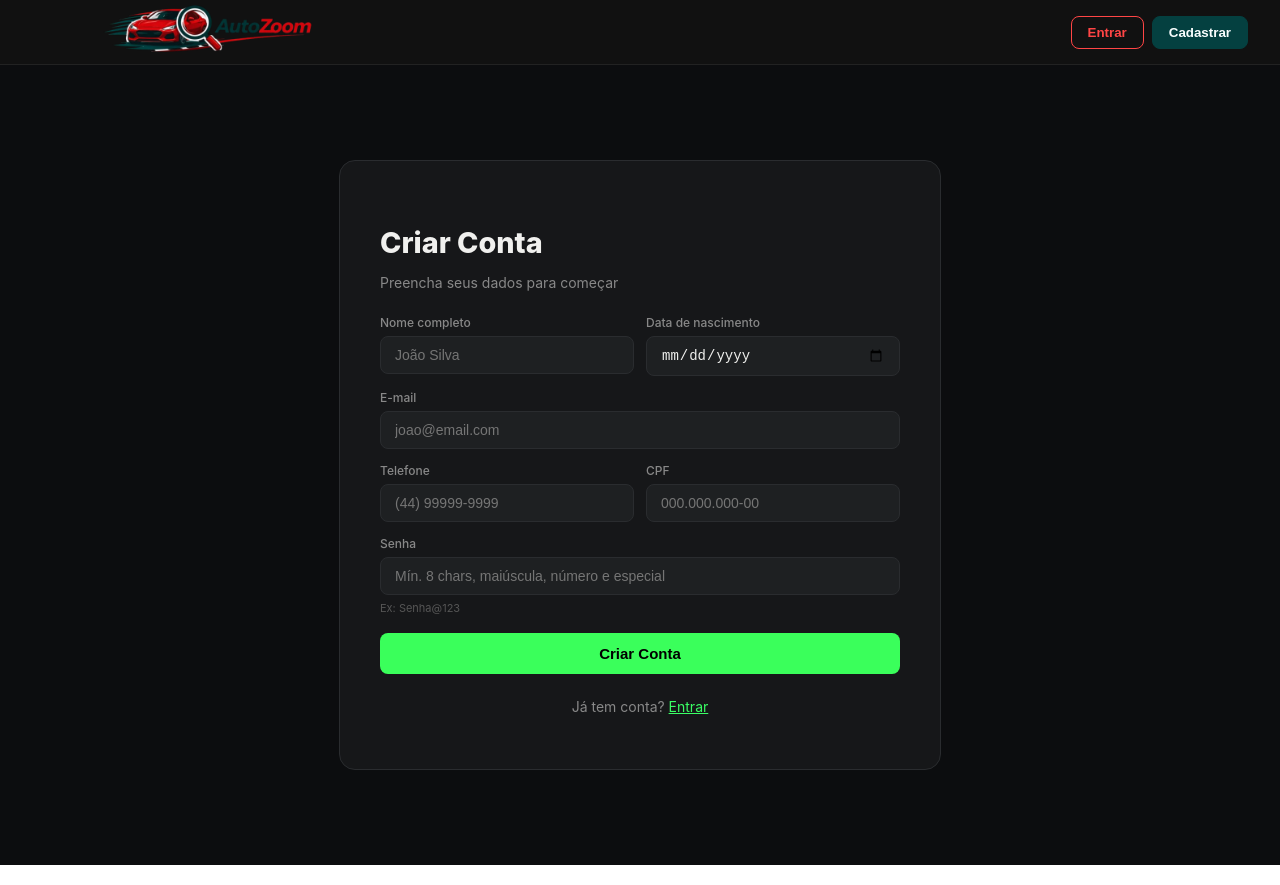
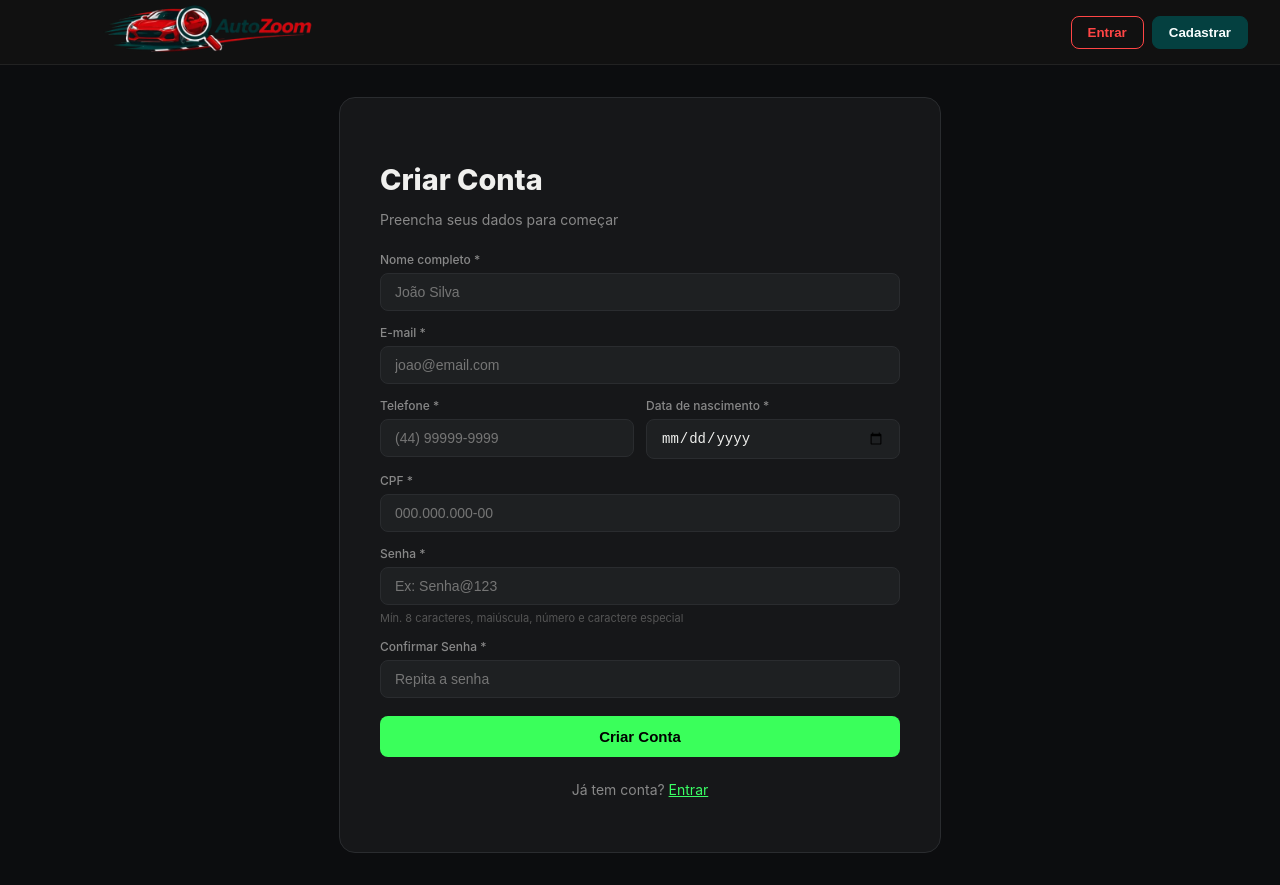
Before and after one commit to Joaoterminus3110/autozuum-frontend, a React (Create React App) app: page /register in a window 1280 px wide. Built offline with nearby package versions, Linux system fonts and the light colour scheme.

Commit message:
Captação de erros

```diff
--- a/src/pages/RegisterPage.css
+++ b/src/pages/RegisterPage.css
@@ -2,7 +2,11 @@
   min-height: 100vh;
   background: #0c0d0f;
 }
-
+.register-field-error {
+  font-size: 11px;
+  color: #ff4545;
+  margin-top: 2px;
+}
 .register-center {
   display: flex;
   justify-content: center;
--- a/src/pages/RegisterPage.jsx
+++ b/src/pages/RegisterPage.jsx
@@ -10,30 +10,109 @@ export default function RegisterPage({ onNavigate, currentUser }) {
     phone: "",
     birthDate: "",
     cpf: "",
-    password_hash: "",
+    password: "",
+    confirmPassword: "",
   });
-
-  const [error, setError] = useState("");
+  const [errors, setErrors] = useState({});
+  const [globalError, setGlobalError] = useState("");
   const [loading, setLoading] = useState(false);
 
   const handle = (e) => {
     setForm({ ...form, [e.target.name]: e.target.value });
+    setErrors({ ...errors, [e.target.name]: "" });
+  };
+
+  // ─── Validação local antes de enviar ──────────────────────────────────────
+  const validate = () => {
+    const newErrors = {};
+
+    if (!form.name.trim()) newErrors.name = "Nome é obrigatório.";
+
+    if (!form.email.includes("@"))
+      newErrors.email = "Digite um e-mail válido. Ex: joao@gmail.com";
+
+    if (!form.phone.trim()) newErrors.phone = "Telefone é obrigatório.";
+
+    const cpfRegex = /^\d{3}\.\d{3}\.\d{3}-\d{2}$|^\d{11}$/;
+    if (!cpfRegex.test(form.cpf))
+      newErrors.cpf = "CPF inválido. Use o formato 000.000.000-00";
+
+    if (!form.birthDate) {
+      newErrors.birthDate = "Data de nascimento é obrigatória.";
+    } else {
+      const age = Math.floor(
+        (Date.now() - new Date(form.birthDate)) /
+          (1000 * 60 * 60 * 24 * 365.25),
+      );
+      if (age < 18)
+        newErrors.birthDate =
+          "Você precisa ter 18 anos ou mais para se cadastrar.";
+    }
+
+    const passwordRegex =
+      /^(?=.*[a-z])(?=.*[A-Z])(?=.*\d)(?=.*[@$!%*?&])[A-Za-z\d@$!%*?&]{8,}$/;
+    if (!passwordRegex.test(form.password)) {
+      newErrors.password =
+        "A senha precisa ter no mínimo 8 caracteres, uma letra maiúscula, uma minúscula, um número e um caractere especial. Ex: Senha@123";
+    }
+
+    if (form.password !== form.confirmPassword) {
+      newErrors.confirmPassword = "As senhas não coincidem.";
+    }
+
+    return newErrors;
+  };
+
+  // ─── Traduz erros do backend ───────────────────────────────────────────────
+  const translateBackendError = (message) => {
+    if (!message) return "Erro desconhecido. Tente novamente.";
+    const msg = message.toLowerCase();
+
+    if (msg.includes("cpf"))
+      return "❌ CPF inválido ou já cadastrado. Verifique o formato: 000.000.000-00";
+    if (msg.includes("email") || msg.includes("e-mail"))
+      return "❌ Este e-mail já está cadastrado ou é inválido.";
+    if (msg.includes("senha") || msg.includes("password"))
+      return "❌ Senha inválida. Use no mínimo 8 caracteres, maiúscula, número e caractere especial.";
+    if (
+      msg.includes("18") ||
+      msg.includes("maioridade") ||
+      msg.includes("idade")
+    )
+      return "❌ Você precisa ter 18 anos ou mais para se cadastrar.";
+    if (msg.includes("unique") || msg.includes("duplicate"))
+      return "❌ CPF ou e-mail já cadastrado no sistema.";
+    if (msg.includes("notnull") || msg.includes("null"))
+      return "❌ Preencha todos os campos obrigatórios.";
+
+    return `❌ ${message}`;
   };
 
   const handleSubmit = async (e) => {
     e.preventDefault();
-    setError("");
-    setLoading(true);
+    setGlobalError("");
 
-    try {
-      const res = await createUser(form);
-      if (res.error) {
-        setError(res.error);
+    // Valida localmente primeiro
+    const localErrors = validate();
+    if (Object.keys(localErrors).length > 0) {
+      setErrors(localErrors);
       return;
     }
+
+    setLoading(true);
+    try {
+      const { confirmPassword, ...payload } = form;
+      const res = await createUser(payload);
+
+      if (res.error) {
+        setGlobalError(translateBackendError(res.error));
+        return;
+      }
+
       onNavigate("login");
     } catch (err) {
-      setError(err.message || "Erro ao criar conta.");
+      const msg = err?.response?.data?.error || err.message;
+      setGlobalError(translateBackendError(msg));
     } finally {
       setLoading(false);
     }
@@ -42,18 +121,17 @@ export default function RegisterPage({ onNavigate, currentUser }) {
   return (
     <div className="register-page">
       <Navbar onNavigate={onNavigate} currentUser={currentUser} />
-
       <div className="register-center">
         <div className="register-card">
           <h2 className="register-title">Criar Conta</h2>
           <p className="register-sub">Preencha seus dados para começar</p>
 
-          {error && <div className="register-error">{error}</div>}
+          {globalError && <div className="register-error">{globalError}</div>}
 
           <form onSubmit={handleSubmit} className="register-form">
-            <div className="register-row">
+            {/* Nome */}
             <div className="register-group">
-                <label className="register-label">Nome completo</label>
+              <label className="register-label">Nome completo *</label>
               <input
                 className="register-input"
                 name="name"
@@ -62,23 +140,14 @@ export default function RegisterPage({ onNavigate, currentUser }) {
                 onChange={handle}
                 required
               />
+              {errors.name && (
+                <span className="register-field-error">{errors.name}</span>
+              )}
             </div>
 
+            {/* Email */}
             <div className="register-group">
-                <label className="register-label">Data de nascimento</label>
-                <input
-                  className="register-input"
-                  type="date"
-                  name="birthDate"
-                  value={form.birthDate}
-                  onChange={handle}
-                  required
-                />
-              </div>
-            </div>
-
-            <div className="register-group">
-              <label className="register-label">E-mail</label>
+              <label className="register-label">E-mail *</label>
               <input
                 className="register-input"
                 type="email"
@@ -88,11 +157,15 @@ export default function RegisterPage({ onNavigate, currentUser }) {
                 onChange={handle}
                 required
               />
+              {errors.email && (
+                <span className="register-field-error">{errors.email}</span>
+              )}
             </div>
 
+            {/* Telefone e Data */}
             <div className="register-row">
               <div className="register-group">
-                <label className="register-label">Telefone</label>
+                <label className="register-label">Telefone *</label>
                 <input
                   className="register-input"
                   name="phone"
@@ -101,10 +174,31 @@ export default function RegisterPage({ onNavigate, currentUser }) {
                   onChange={handle}
                   required
                 />
+                {errors.phone && (
+                  <span className="register-field-error">{errors.phone}</span>
+                )}
+              </div>
+              <div className="register-group">
+                <label className="register-label">Data de nascimento *</label>
+                <input
+                  className="register-input"
+                  type="date"
+                  name="birthDate"
+                  value={form.birthDate}
+                  onChange={handle}
+                  required
+                />
+                {errors.birthDate && (
+                  <span className="register-field-error">
+                    {errors.birthDate}
+                  </span>
+                )}
+              </div>
             </div>
 
+            {/* CPF */}
             <div className="register-group">
-                <label className="register-label">CPF</label>
+              <label className="register-label">CPF *</label>
               <input
                 className="register-input"
                 name="cpf"
@@ -113,21 +207,48 @@ export default function RegisterPage({ onNavigate, currentUser }) {
                 onChange={handle}
                 required
               />
-              </div>
+              {errors.cpf && (
+                <span className="register-field-error">{errors.cpf}</span>
+              )}
             </div>
 
+            {/* Senha */}
             <div className="register-group">
-              <label className="register-label">Senha</label>
+              <label className="register-label">Senha *</label>
               <input
                 className="register-input"
                 type="password"
                 name="password"
-                placeholder="Mín. 8 chars, maiúscula, número e especial"
+                placeholder="Ex: Senha@123"
                 value={form.password}
                 onChange={handle}
                 required
               />
-              <span className="register-hint">Ex: Senha@123</span>
+              <span className="register-hint">
+                Mín. 8 caracteres, maiúscula, número e caractere especial
+              </span>
+              {errors.password && (
+                <span className="register-field-error">{errors.password}</span>
+              )}
+            </div>
+
+            {/* Confirmar Senha */}
+            <div className="register-group">
+              <label className="register-label">Confirmar Senha *</label>
+              <input
+                className="register-input"
+                type="password"
+                name="confirmPassword"
+                placeholder="Repita a senha"
+                value={form.confirmPassword}
+                onChange={handle}
+                required
+              />
+              {errors.confirmPassword && (
+                <span className="register-field-error">
+                  {errors.confirmPassword}
+                </span>
+              )}
             </div>
 
             <button className="register-btn" type="submit" disabled={loading}>
@@ -137,10 +258,7 @@ export default function RegisterPage({ onNavigate, currentUser }) {
 
           <p className="register-footer">
             Já tem conta?{" "}
-            <span
-              className="register-link"
-              onClick={() => onNavigate("login")}
-            >
+            <span className="register-link" onClick={() => onNavigate("login")}>
               Entrar
             </span>
           </p>
```
Lines whose indentation alone changed are shown as unchanged.
